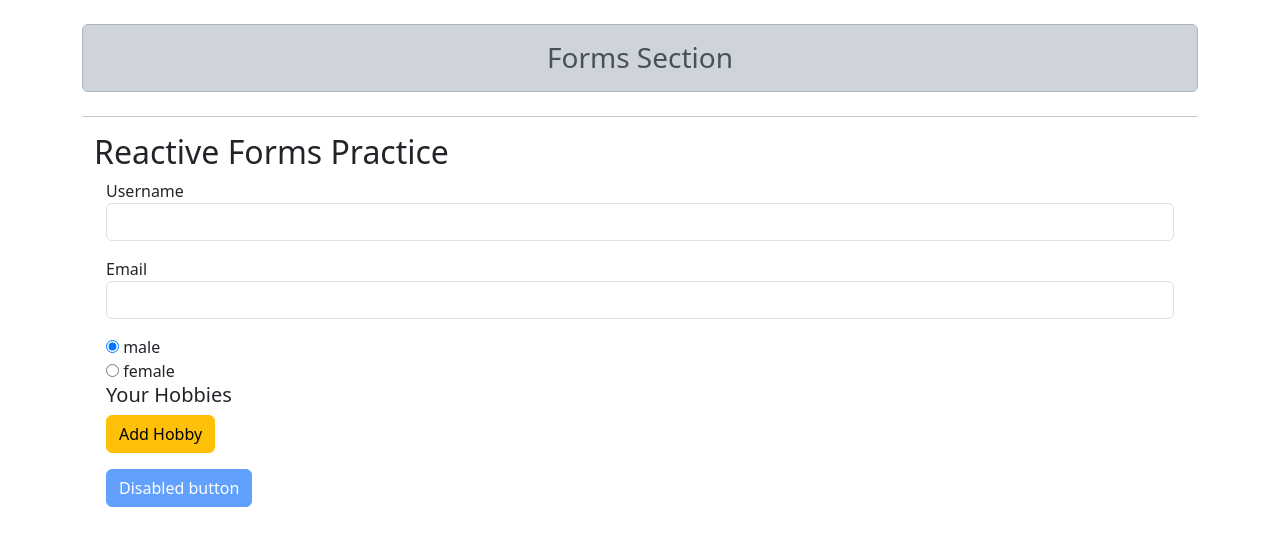
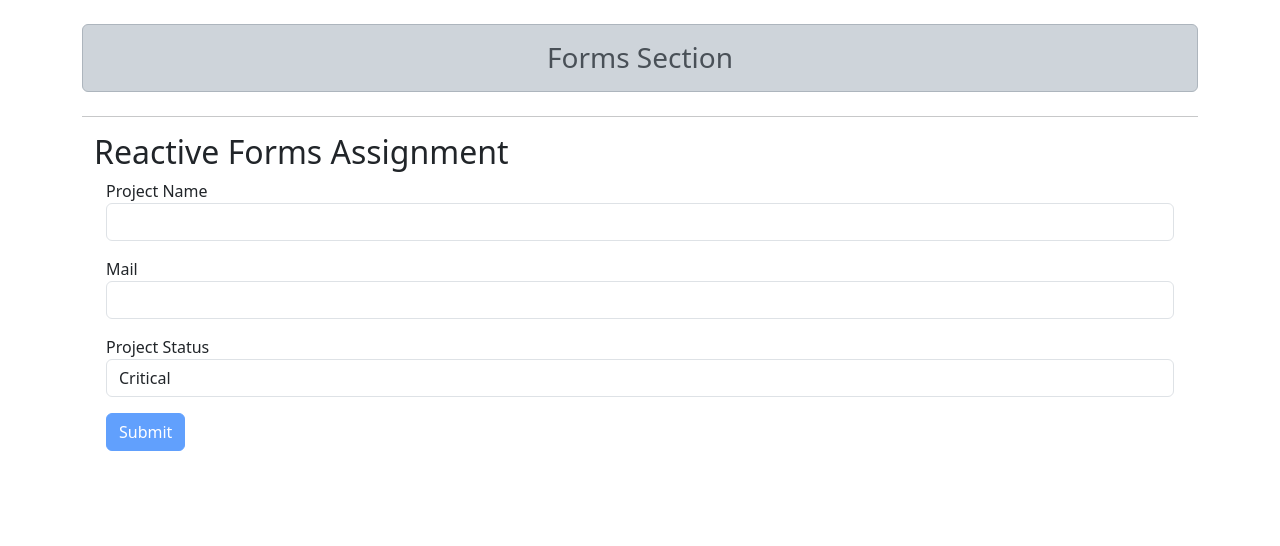
Before and after one commit to zeeshanahmad17/angular-practice, an Angular app: page / in a window 1280 px wide. Shown: the top 546 px of the page. Built offline with nearby package versions, Linux system fonts and the light colour scheme.

Commit message:
15 - forms practice - complete including assignment

```diff
--- a/src/app/app.module.ts
+++ b/src/app/app.module.ts
@@ -24,6 +24,7 @@ import { ErrorPageComponent } from './routingPractice/error-page/error-page.comp
 import { FormsPracticeComponent } from './forms-practice/forms-practice.component';
 import { TdformsAssignmentComponent } from './forms-practice/tdforms-assignment/tdforms-assignment.component';
 import { ReactiveFormsComponent } from './forms-practice/reactive-forms/reactive-forms.component';
+import { ReactiveFormsAssignmentComponent } from './forms-practice/reactive-forms-assignment/reactive-forms-assignment.component';
 // Modules
 import { AppRoutingModule } from './app-routing.module';
 // Services
@@ -62,6 +63,7 @@ import { ServerResolver } from './routingPractice/servers/server/server-resolver
     FormsPracticeComponent,
     TdformsAssignmentComponent,
     ReactiveFormsComponent,
+    ReactiveFormsAssignmentComponent,
   ],
   imports: [BrowserModule, FormsModule, ReactiveFormsModule, AppRoutingModule],
   providers: [
--- a/src/app/forms-practice/forms-practice.component.html
+++ b/src/app/forms-practice/forms-practice.component.html
@@ -89,6 +89,8 @@
   </div> -->
   <!-- <h2>TD Forms Practice</h2>
   <app-tdforms-assignment></app-tdforms-assignment> -->
-  <h2>Reactive Forms Practice</h2>
-  <app-reactive-forms></app-reactive-forms>
+  <!-- <h2>Reactive Forms Practice</h2>
+  <app-reactive-forms></app-reactive-forms> -->
+  <h2>Reactive Forms Assignment</h2>
+  <app-reactive-forms-assignment></app-reactive-forms-assignment>
 </div>
--- /dev/null
+++ b/src/app/forms-practice/reactive-forms-assignment/reactive-forms-assignment.component.html
@@ -0,0 +1,68 @@
+<div class="container">
+  <div class="row">
+    <div class="col-md-12">
+      <form [formGroup]="projectForm" (ngSubmit)="onSubmit()">
+        <div class="form-group mb-3">
+          <label for="projectName">Project Name</label>
+          <input
+            type="text"
+            id="projectName"
+            class="form-control"
+            formControlName="projectName"
+          />
+          <span
+            *ngIf="
+              !projectForm.get('projectName').valid &&
+              projectForm.get('projectName').touched
+            "
+          >
+            <span
+              *ngIf="
+                projectForm.get('projectName').hasError('isNameForbidden') &&
+                projectForm.get('projectName').touched
+              "
+              class="help-block text-danger"
+            >
+              Name is Forbidden</span
+            >
+          </span>
+        </div>
+        <div class="form-group mb-3">
+          <label for="email">Mail</label>
+          <input
+            type="email"
+            id="email"
+            class="form-control"
+            formControlName="email"
+          />
+        </div>
+        <div class="form-group mb-3">
+          <label for="status">Project Status</label>
+          <select
+            name="status"
+            id="status"
+            class="form-control"
+            formControlName="status"
+          >
+            <option value="stable">Stable</option>
+            <option value="critical">Critical</option>
+            <option value="finished">Finished</option>
+          </select>
+        </div>
+        <div
+          *ngIf="!projectForm.valid && projectForm.touched"
+          class="text-danger mb-2"
+        >
+          Form is invalid
+        </div>
+        <button
+          class="btn btn-primary"
+          type="submit"
+          [disabled]="!projectForm.valid"
+        >
+          Submit
+        </button>
+      </form>
+    </div>
+  </div>
+</div>
--- /dev/null
+++ b/src/app/forms-practice/reactive-forms-assignment/reactive-forms-assignment.component.ts
@@ -0,0 +1,28 @@
+import { Component, OnInit } from '@angular/core';
+import { FormControl, FormGroup, Validators } from '@angular/forms';
+// Validators
+import { CustomValidators } from 'src/app/validators/custom-validators';
+
+@Component({
+  selector: 'app-reactive-forms-assignment',
+  templateUrl: './reactive-forms-assignment.component.html',
+  styleUrls: ['./reactive-forms-assignment.component.css'],
+})
+export class ReactiveFormsAssignmentComponent implements OnInit {
+  projectForm: FormGroup;
+
+  ngOnInit(): void {
+    this.projectForm = new FormGroup({
+      projectName: new FormControl(
+        null,
+        [Validators.required, CustomValidators.forbiddenProjectNames],
+        CustomValidators.asyncForbiddenProjectName
+      ),
+      email: new FormControl(null, [Validators.required, Validators.email]),
+      status: new FormControl('critical'),
+    });
+  }
+  onSubmit() {
+    console.log(this.projectForm.value);
+  }
+}
--- a/src/app/forms-practice/reactive-forms/reactive-forms.component.html
+++ b/src/app/forms-practice/reactive-forms/reactive-forms.component.html
@@ -17,9 +17,26 @@
                 !signupForm.get('userData.username').valid &&
                 signupForm.get('userData.username').touched
               "
-              class="help-block text-danger"
             >
-              username is required
+              <span
+                *ngIf="
+                  signupForm.get('userData.username').errors['required'] &&
+                  signupForm.get('userData.username').touched
+                "
+                class="help-block text-danger"
+              >
+                Username is required
+              </span>
+              <span
+                *ngIf="
+                  signupForm.get('userData.username').errors[
+                    'isForbiddenName'
+                  ] && signupForm.get('userData.username').touched
+                "
+                class="help-block text-danger"
+              >
+                Invalid Username
+              </span>
             </span>
           </div>
           <div class="form-group mb-3">
@@ -32,12 +49,21 @@
             />
             <span
               *ngIf="
-                !signupForm.get('userData.email').valid &&
+                signupForm.get('userData.email').hasError('required') &&
                 signupForm.get('userData.email').touched
               "
               class="help-block text-danger"
             >
               email is required
+            </span>
+            <span
+              *ngIf="
+                signupForm.get('userData.email').hasError('emailIsForbidden') &&
+                signupForm.get('userData.email').touched
+              "
+              class="help-block text-danger"
+            >
+              Email is forbidden
             </span>
           </div>
         </div>
@@ -69,21 +95,15 @@
           </div>
         </div>
 
-        <span
+        <!-- <span
           class="d-inline-block mt-3"
           tabindex="0"
           placement="top"
           data-bs-toggle="tooltip"
           [title]="!signupForm.valid ? 'Please fill the form' : ''"
-        >
-          <button
-            class="btn btn-primary"
-            type="submit"
-            [disabled]="!signupForm.valid"
-          >
-            Disabled button
-          </button>
-        </span>
+        > -->
+        <button class="btn btn-primary" type="submit">Disabled button</button>
+        <!-- </span> -->
       </form>
     </div>
   </div>
--- a/src/app/forms-practice/reactive-forms/reactive-forms.component.ts
+++ b/src/app/forms-practice/reactive-forms/reactive-forms.component.ts
@@ -1,5 +1,6 @@
 import { Component, OnInit } from '@angular/core';
 import { FormArray, FormControl, FormGroup, Validators } from '@angular/forms';
+import { Observable } from 'rxjs';
 
 @Component({
   selector: 'app-reactive-forms',
@@ -8,16 +9,39 @@ import { FormArray, FormControl, FormGroup, Validators } from '@angular/forms';
 })
 export class ReactiveFormsComponent implements OnInit {
   genders = ['male', 'female'];
+  forbiddenNames = ['Huzi', 'Hari'];
+  forbiddenEmails = ['test@gmail.com', 'testing@gmail.com'];
   signupForm: FormGroup;
 
   ngOnInit(): void {
     this.signupForm = new FormGroup({
       userData: new FormGroup({
-        username: new FormControl(null, Validators.required),
-        email: new FormControl(null, [Validators.required, Validators.email]),
+        username: new FormControl(null, [
+          Validators.required,
+          this.foriddenNamesValidator.bind(this),
+        ]),
+        email: new FormControl(
+          null,
+          [Validators.required, Validators.email],
+          this.forbiddenEmailValidator.bind(this)
+        ),
       }),
       gender: new FormControl('male'),
       hobbies: new FormArray([]),
+    });
+    // this.signupForm.valueChanges.subscribe((data) => {
+    //   console.log(data);
+    // });
+    this.signupForm.statusChanges.subscribe((data) => {
+      console.log(data);
+    });
+
+    // ------------------- Setting and Patching Values --------------------------------
+    // the same we used to do in TD Forms
+    this.signupForm.patchValue({
+      userData: {
+        username: 'testing',
+      },
     });
   }
 
@@ -29,6 +53,33 @@ export class ReactiveFormsComponent implements OnInit {
   }
 
   onSubmit() {
+    console.log(this.signupForm);
+    console.log('--------------------------------');
     console.log(this.signupForm.value);
   }
+
+  // --------------------- Custom Validators --------------------------------
+  foriddenNamesValidator(control: FormControl): { [s: string]: boolean } {
+    if (this.forbiddenNames.indexOf(control.value) !== -1) {
+      return { isForbiddenName: true };
+    } else {
+      return null;
+    }
+  }
+
+  // async validator
+  forbiddenEmailValidator(
+    control: FormControl
+  ): Promise<any> | Observable<any> {
+    const proimse = new Promise((resolve, reject) => {
+      setTimeout(() => {
+        if (this.forbiddenEmails.indexOf(control.value) > -1) {
+          resolve({ emailIsForbidden: true });
+        } else {
+          resolve(null);
+        }
+      }, 1500);
+    });
+    return proimse;
+  }
 }
--- /dev/null
+++ b/src/app/validators/custom-validators.ts
@@ -0,0 +1,29 @@
+import { FormControl } from '@angular/forms';
+import { Observable } from 'rxjs';
+
+export class CustomValidators {
+  static forbiddenProjectNames(control: FormControl): {
+    [key: string]: boolean;
+  } {
+    if (control.value === 'Test') {
+      return { isNameForbidden: true };
+    } else {
+      return null;
+    }
+  }
+
+  static asyncForbiddenProjectName(
+    control: FormControl
+  ): Promise<any> | Observable<any> {
+    const promise = new Promise((resolve, reject) => {
+      setTimeout(() => {
+        if (control.value === 'TestProject') {
+          resolve({ isNameForbidden: true });
+        } else {
+          resolve(null);
+        }
+      }, 1500);
+    });
+    return promise;
+  }
+}
```
Also changed, not shown: src/app/forms-practice/reactive-forms-assignment/reactive-forms-assignment.component.css (added), 1 other file (tests, documents, lock files or other folders).
